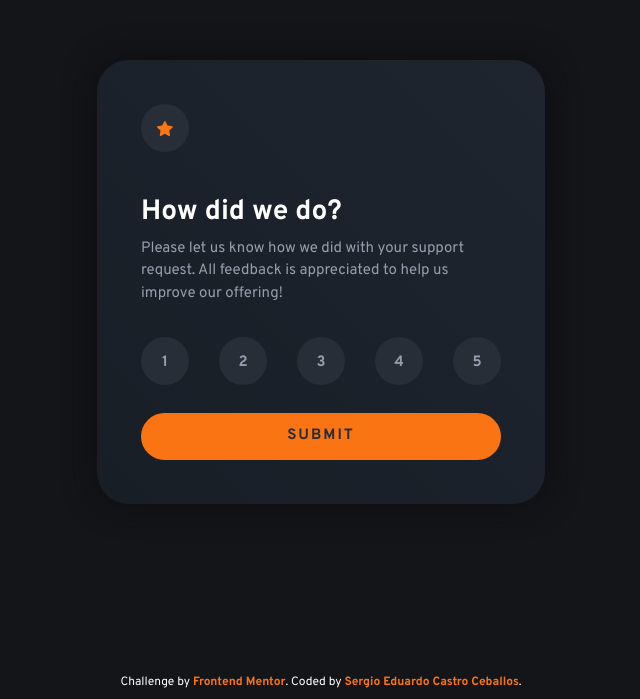
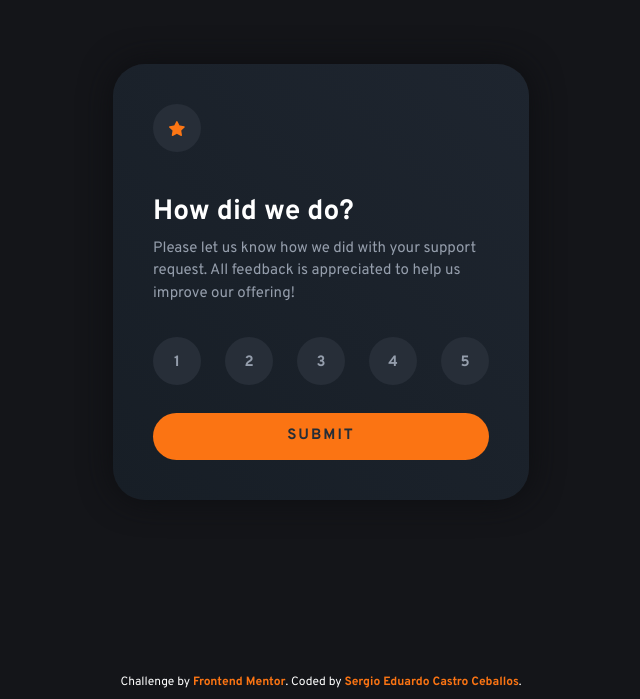
Before and after one commit to SergioCasCeb/fm-interactive-rating-component, an Angular app: page / in a window 1280 px wide. Shown: the part 101-800 px from the top of the page, without its empty margins (319-959 px from the left). Built offline with nearby package versions, Linux system fonts and the light colour scheme.

Commit message:
made the card slightly smaller

```diff
--- a/src/styles.scss
+++ b/src/styles.scss
@@ -167,13 +167,12 @@ a {
 
 .card {
     background: var(--clr-bg-gradient);
-    padding: clamp(1.5rem, -2.637931034482759rem + 17.24137931034483vw, 2.75rem); //24 to 44
+    padding: clamp(1.5rem, -1.8103448275862069rem + 13.793103448275861vw, 2.5rem);
     border-radius: clamp(1rem, -2.310344827586207rem + 13.793103448275861vw, 2rem);
-    max-width: 28rem;
+    max-width: 26rem;
     display: flex;
     flex-direction: column;
     gap: clamp(1.75rem, 0.9224137931034483rem + 3.4482758620689653vw, 2rem);
-
 
     box-shadow: 0 0 2rem var(--clr-card-shadow);
 
```
